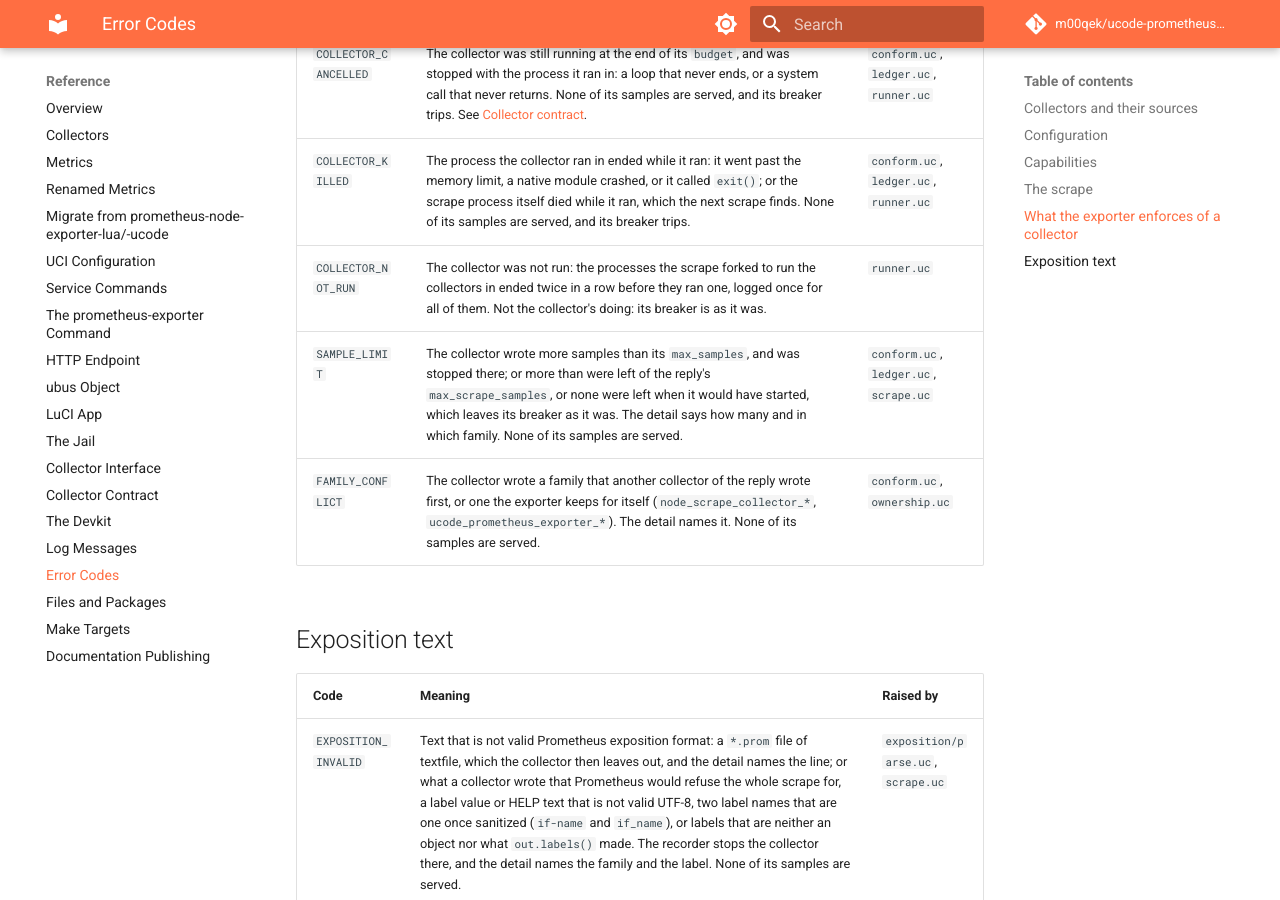
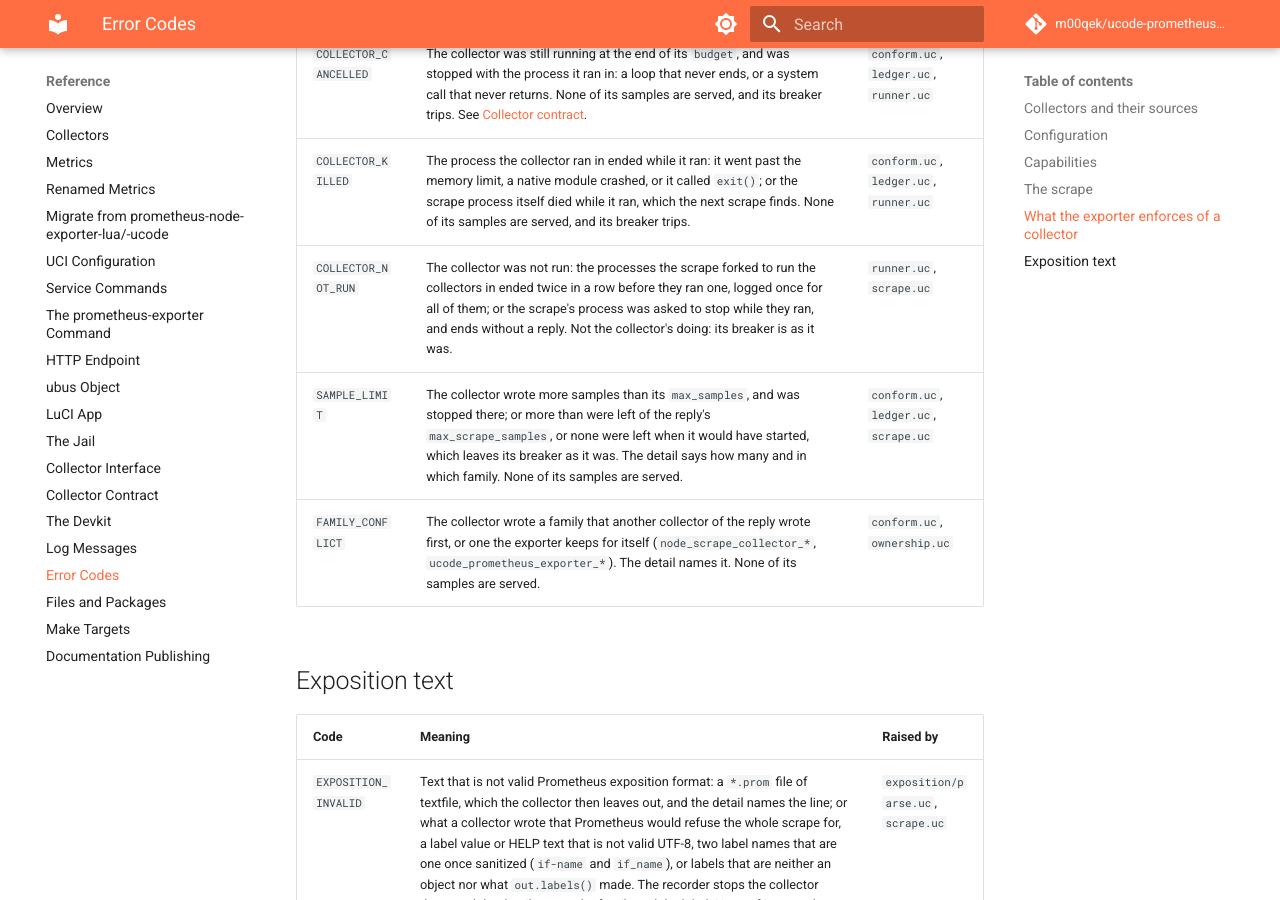
Before and after one commit to m00qek/ucode-prometheus-exporter, an MkDocs documentation site: the page built from docs/reference/error-codes.md, in a window 1280 px wide and 900 px high, scrolled down 3481 px. Built offline with MkDocs 1.6.1 and Material for MkDocs 9.7.7, drawn with Linux system fonts in a browser that asks for light colours; comment, search, counter and statistics services are not loaded.

Commit message:
End a scrape asked to stop while its collectors run, blaming none of them
uloop takes SIGTERM and SIGINT while the forked runner waits, so a signal
only ended uloop.run(), with the plan half done: the child ran on with no
limit, scrape() died on a collector it had no run of, and the progress file
still named the collector that ran, which the next scrape's bury() blamed
and quarantined. Ctrl-C on prometheus-exporter scrape printed a reference
error.

As the probe does, the runner now kills the child tree, keeps the runs that
ended, and hands the job it held and the rest of the plan runs stopped by the
signal (COLLECTOR_NOT_RUN, skipped, neutral to the breakers), and returns the
signal. collect() logs it, removes the progress file, and exits 128 + the
signal (env.exit is the tests' seam); a chosen collector without a run gets
a not-run run rather than a crash. Tests: the runner and the scrape stopped
by a SIGTERM their collector sends, and the command stopped by SIGINT to its
group, as Ctrl-C at a terminal.

```diff
--- a/docs/reference/error-codes.md
+++ b/docs/reference/error-codes.md
@@ -52,7 +52,7 @@ A failure carries an uppercase code, from `src/prometheus/exporter/errors.uc`, a
 | :--- | :--- | :--- |
 | `COLLECTOR_CANCELLED` | The collector was still running at the end of its `budget`, and was stopped with the process it ran in: a loop that never ends, or a system call that never returns. None of its samples are served, and its breaker trips. See [Collector contract](collector-contract.md). | `conform.uc`, `ledger.uc`, `runner.uc` |
 | `COLLECTOR_KILLED` | The process the collector ran in ended while it ran: it went past the memory limit, a native module crashed, or it called `exit()`; or the scrape process itself died while it ran, which the next scrape finds. None of its samples are served, and its breaker trips. | `conform.uc`, `ledger.uc`, `runner.uc` |
-| `COLLECTOR_NOT_RUN` | The collector was not run: the processes the scrape forked to run the collectors in ended twice in a row before they ran one, logged once for all of them. Not the collector's doing: its breaker is as it was. | `runner.uc` |
+| `COLLECTOR_NOT_RUN` | The collector was not run: the processes the scrape forked to run the collectors in ended twice in a row before they ran one, logged once for all of them; or the scrape's process was asked to stop while they ran, and ends without a reply. Not the collector's doing: its breaker is as it was. | `runner.uc`, `scrape.uc` |
 | `SAMPLE_LIMIT` | The collector wrote more samples than its `max_samples`, and was stopped there; or more than were left of the reply's `max_scrape_samples`, or none were left when it would have started, which leaves its breaker as it was. The detail says how many and in which family. None of its samples are served. | `conform.uc`, `ledger.uc`, `scrape.uc` |
 | `FAMILY_CONFLICT` | The collector wrote a family that another collector of the reply wrote first, or one the exporter keeps for itself (`node_scrape_collector_*`, `ucode_prometheus_exporter_*`). The detail names it. None of its samples are served. | `conform.uc`, `ownership.uc` |
 
```
Also changed, not shown: CHANGELOG.md (+1 -0 lines), docs/explanation/architecture.md (+2 -0 lines), docs/reference/log-messages.md (+1 -0 lines), 5 other files.
